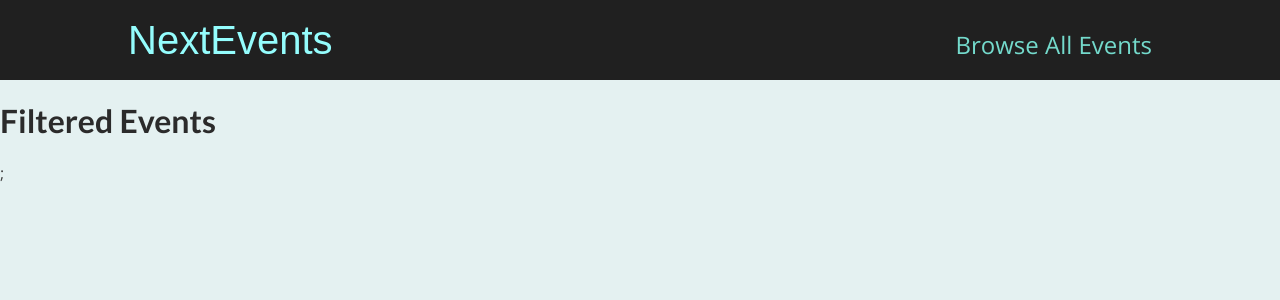
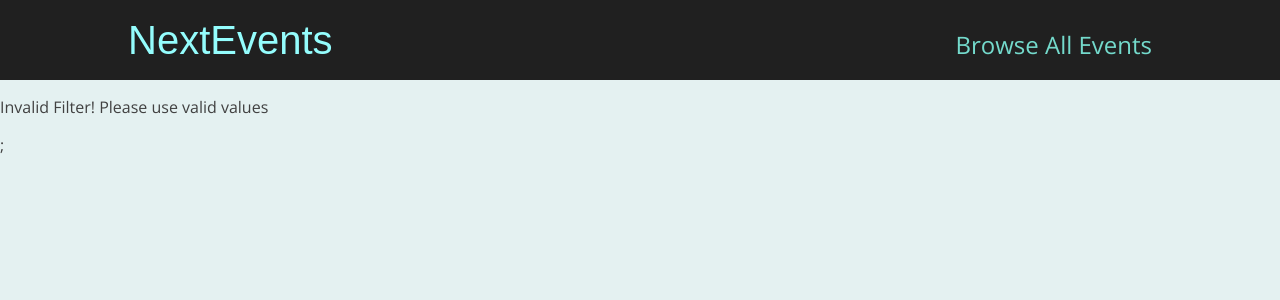
Before and after one commit to Akuna444/event-app-nextjs, a Next.js app: page /events in a window 1280 px wide. Shown: the top 300 px of the page. Built offline with nearby package versions, Linux system fonts and the light colour scheme.

Commit message:
add: functionality for filtered events

```diff
--- a/pages/events/[...slug].js
+++ b/pages/events/[...slug].js
@@ -1,4 +1,40 @@
+import { useRouter } from "next/router";
+import { getFilteredEvents } from "../../dummy-data";
+
 function FilteredEvents() {
+  const router = useRouter();
+
+  const filterData = router.query.slug;
+  if (!filterData) {
+    return <p>Loading...</p>;
+  }
+
+  const filteredYear = filterData[0];
+  const filteredMonth = filterData[1];
+
+  const numYear = +filteredYear;
+  const numMonth = +filteredMonth;
+
+  if (
+    isNaN(numYear) ||
+    isNaN(numMonth) ||
+    numYear < 2021 ||
+    numYear > 2030 ||
+    numMonth < 1 ||
+    numMonth > 12
+  ) {
+    return <p>Invalid Filter! Please use valid values</p>;
+  }
+
+  const filteredEvents = getFilteredEvents({
+    year: numYear,
+    month: numMonth,
+  });
+
+  if (!filteredEvents || filteredEvents.length === 0) {
+    return <p>No Events Found For The Filter</p>;
+  }
+
   return (
     <div>
       <h1>Filtered Events</h1>
--- a/pages/events/[eventId].js
+++ b/pages/events/[eventId].js
@@ -11,7 +11,7 @@
   const eventId = router.query.eventId;
   const event = getEventById(eventId);
   if (!event) {
-    return <p>No Events Founds</p>;
+    return <p>No Events Found</p>;
   }
   return (
     <Fragment>
```
